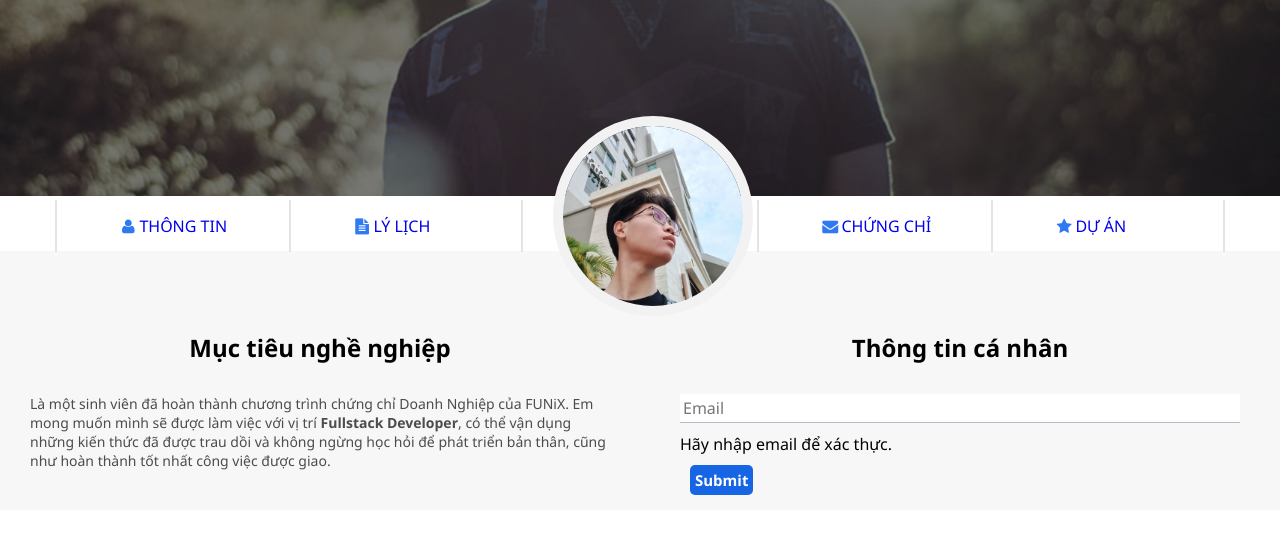
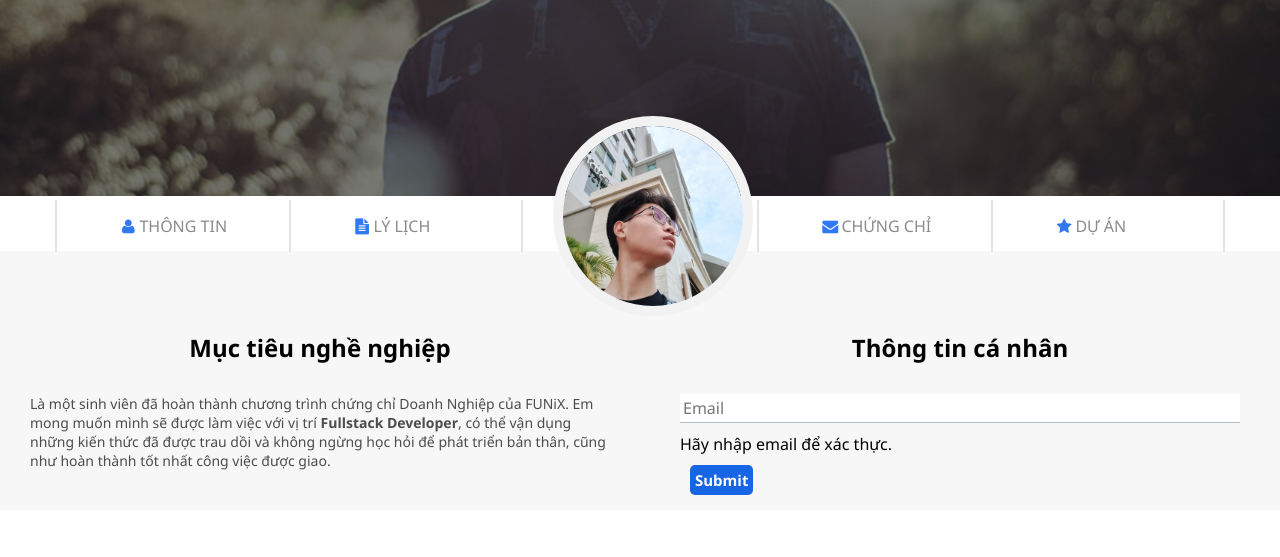
Before and after one commit to Buicongbang04/my-cv, a plain HTML site: page Assignment 03/index.html in a window 1280 px wide. Shown: the part 204-761 px from the top of the page. Drawn offline with nearby package versions, Linux system fonts and the light colour scheme.

Commit message:
Update laptop.css

```diff
--- a/Assignment 03/css/laptop.css
+++ b/Assignment 03/css/laptop.css
@@ -58,6 +58,7 @@ section > .container {
   width: 100%;
   padding: 15px 0px 15px 60px;
   border-left: 2px solid rgb(228, 228, 228);
+  color: rgb(140, 138, 138);
 }
 #nav-bar .container > a:nth-child(2) {
   border-right: 2px solid rgb(228, 228, 228);
```
